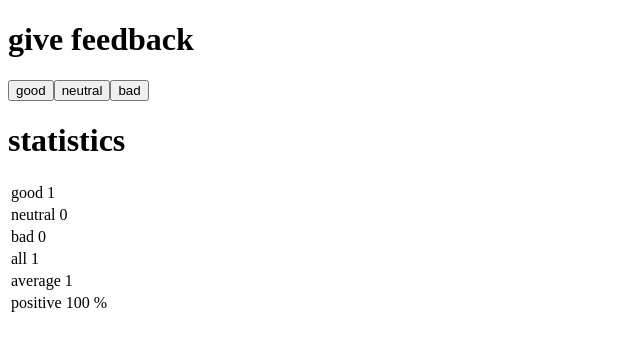
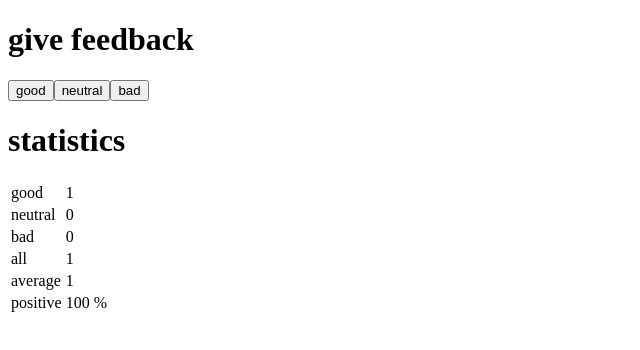
Before and after one commit to iluvshiwoon/FullStackOpen, a React (Vite) app in the folder part1/unicafe/: page / in a window 1280 px wide. Both pictures are taken after a click on the button "good". Shown: the top 350 px of the page, without its empty margins (0-640 px from the left). Built offline with nearby package versions, Linux system fonts and the light colour scheme.

Commit message:
1.11 unicafe

```diff
--- a/part1/unicafe/src/App.jsx
+++ b/part1/unicafe/src/App.jsx
@@ -1,6 +1,10 @@
 import { useState } from 'react'
 
-const StatisticLine = ({text, value}) => <tr><td>{text} {value}</td></tr>
+const StatisticLine = ({text, value}) =>
+    <tr>
+        <td>{text}</td>
+        <td>{value}</td>
+    </tr>
 
 const Statistics = ({good, total, ...props}) =>
     <table>
```
